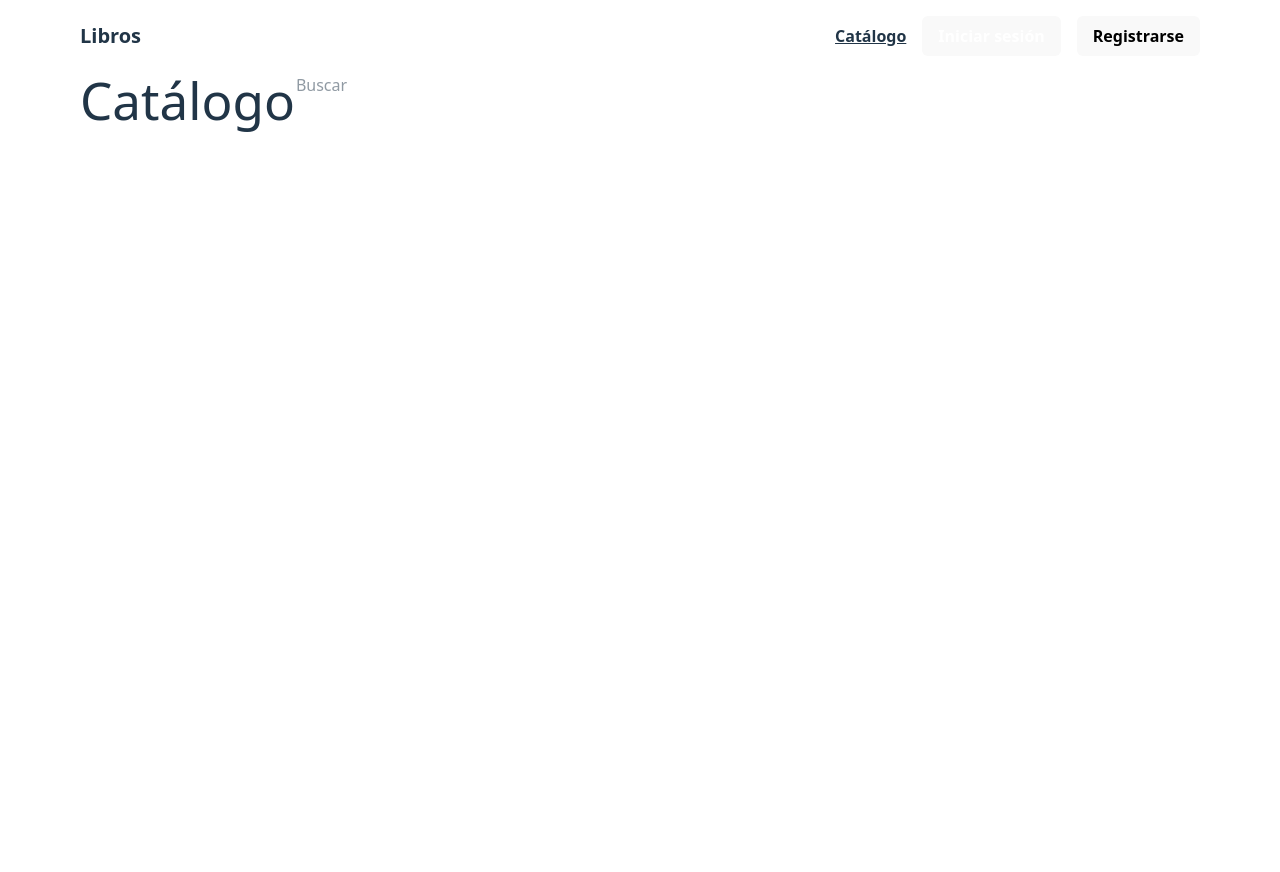
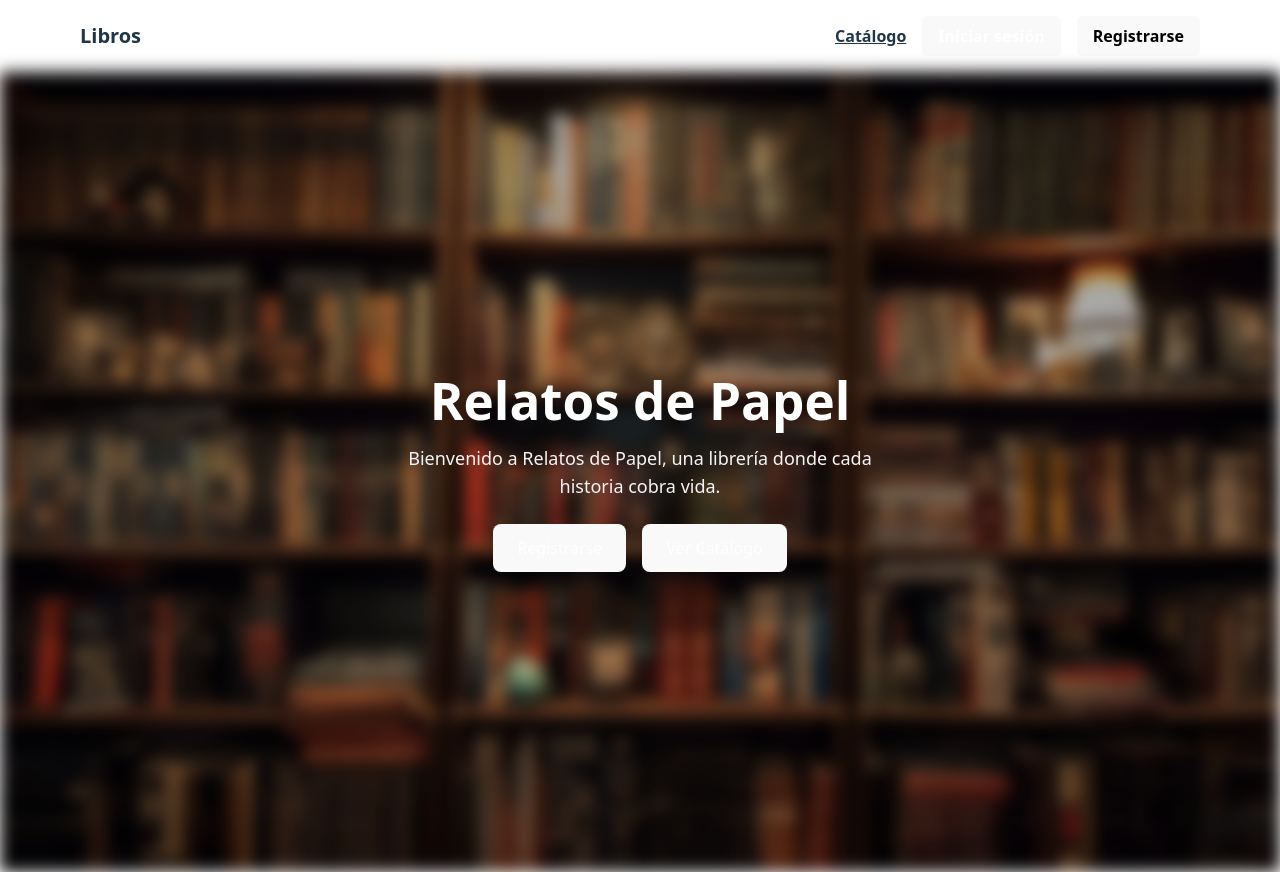
Before and after one commit to scarlos723/front-relatos-de-papel, a React (Vite) app: page / in a window 1280 px wide. Before the commit this address led to /catalogo. Before the commit the page ends 800 px from the top, so only its background shows below. Built offline with nearby package versions, Linux system fonts and the light colour scheme.

Commit message:
[Add] background image landing page

```diff
--- a/src/pages/AccessPage/index.tsx
+++ b/src/pages/AccessPage/index.tsx
@@ -1,28 +1,41 @@
 import { useNavigate } from "react-router-dom";
 import { useEffect } from "react";
+import backgroundImage from "../../assets/images/library.jpg";
 export const AccessPage = () => {
   const navigate = useNavigate();
 
-  useEffect(() => {
+  /* useEffect(() => {
     const timer = setTimeout(() => {
       navigate("/catalogo");
     }, 5000);
     return () => clearTimeout(timer);
-  }, []);
+  }, []); */
+
+  const handleRegisterBtn = () => {
+    navigate("/register");
+  }
+  const handleCatalogBtn = () => {
+    navigate("/catalogo");
+  };
 
   return (
-    <div className="flex items-center justify-center h-screen bg-gray-900 text-white">
-      <div className="text-center max-w-lg p-6">
-        <h1 className="text-4xl font-bold mb-4">Relatos de Papel</h1>
-        <p className="text-lg text-gray-400 mb-6">
+    <div className="relative w-full flex items-center justify-center h-screen text-white ">
+      <img
+        src={backgroundImage}
+        alt="Background"
+        className="absolute inset-0 w-full h-full object-cover blur-sm brightness-75"
+      />
+      <div className="text-center max-w-lg p-6 z-10">
+        <h1 className="text-4xl text-white font-bold mb-4">Relatos de Papel</h1>
+        <p className="text-lg text-gray-100 mb-6">
           Bienvenido a Relatos de Papel, una librería donde cada historia cobra
           vida.
         </p>
         <div className="flex justify-center gap-4">
-          <button className="px-6 py-3 bg-green-500 text-white rounded-lg hover:bg-green-600 transition">
+          <button onClick={handleRegisterBtn} className="px-6 py-3 bg-green-500 text-white rounded-lg hover:bg-green-600 transition cursor-pointer">
             Registrarse
           </button>
-          <button className="px-6 py-3 bg-gray-700 text-white rounded-lg hover:bg-gray-600 transition">
+          <button onClick={handleCatalogBtn} className="px-6 py-3 bg-black text-white rounded-lg hover:bg-gray-600 transition cursor-pointer">
             Ver Catálogo
           </button>
         </div>
```
Also changed, not shown: src/assets/images/library.jpg (added).
